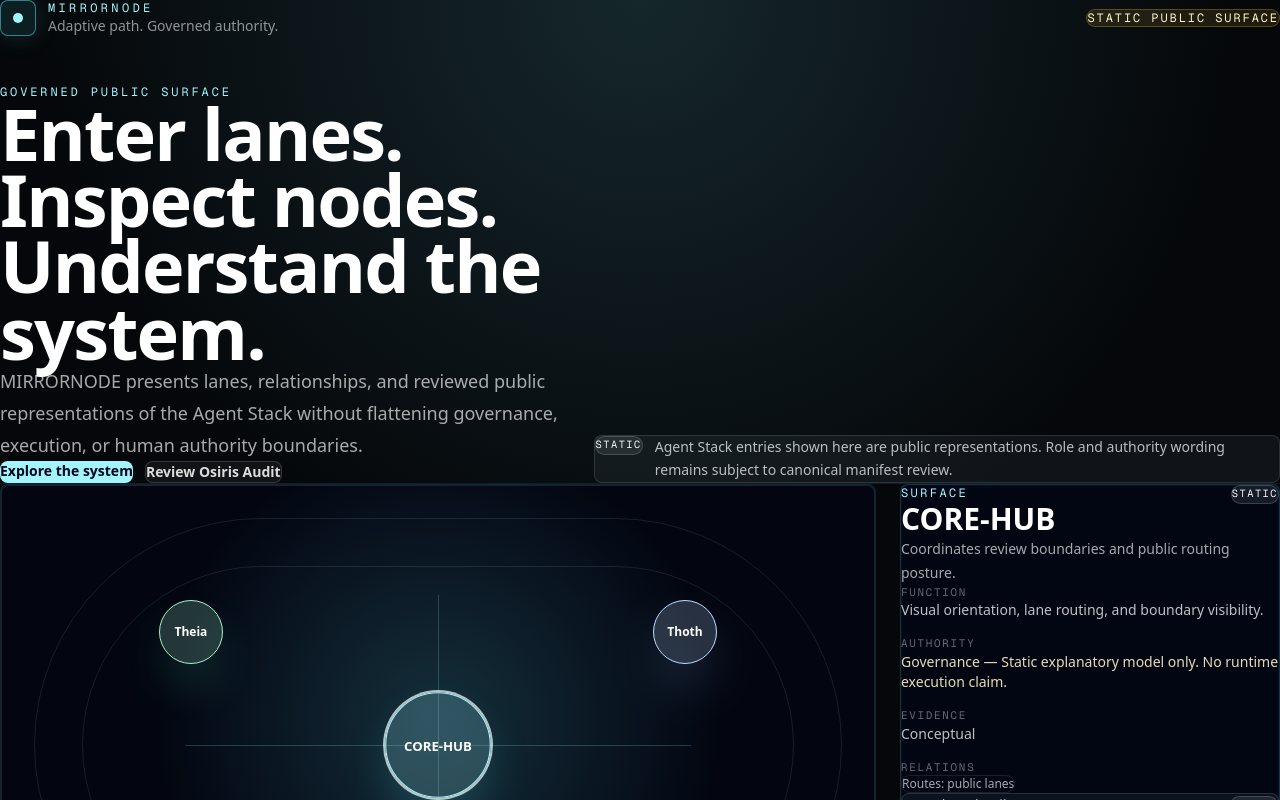
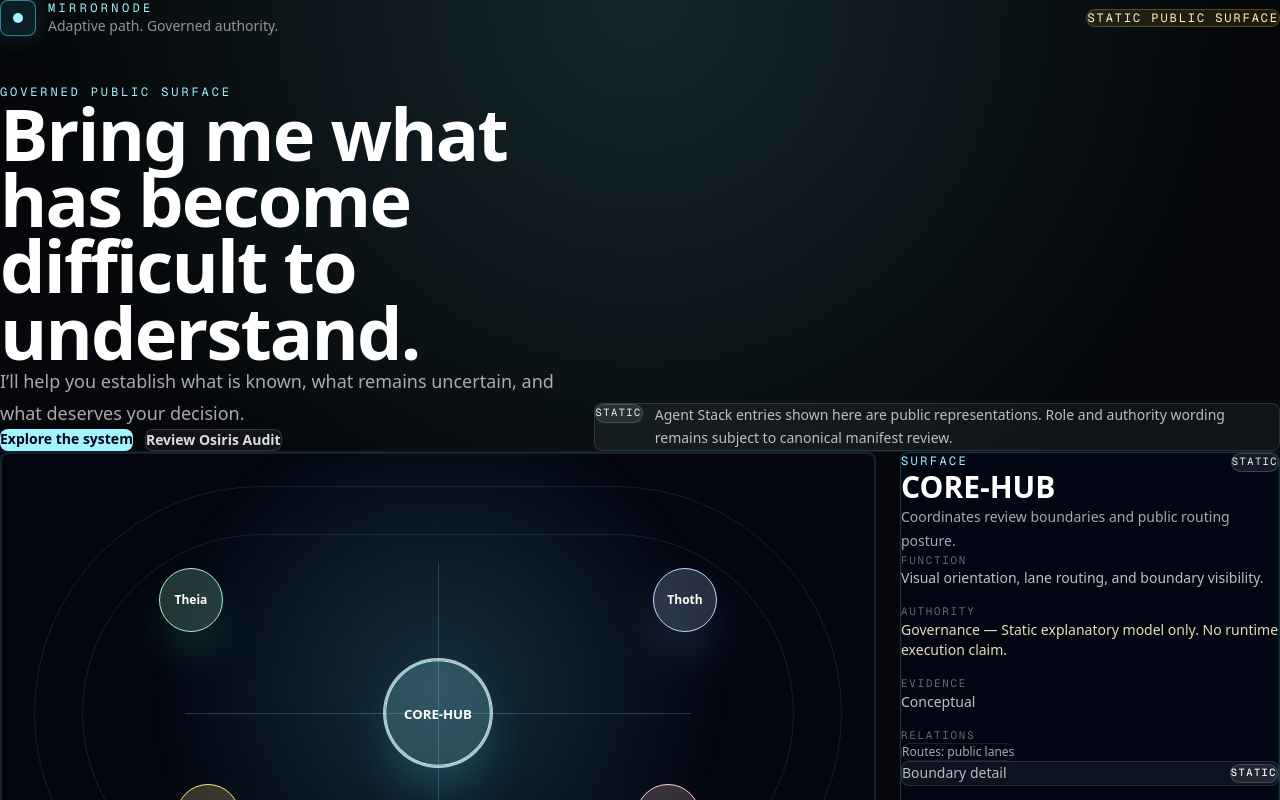
Before and after one commit to mirrornode/mirrornode-platform, a Next.js app: page / in a window 1280 px wide. Shown: the top 800 px of the page. Built offline with nearby package versions, Linux system fonts and the light colour scheme.

Commit message:
docs: establish Oracle front-door invitation

```diff
--- a/components/mirrornode/SurfaceHero.tsx
+++ b/components/mirrornode/SurfaceHero.tsx
@@ -26,10 +26,10 @@ export function SurfaceHero() {
           <div className="max-w-3xl">
             <p className="mb-4 font-mono text-xs uppercase tracking-[0.24em] text-cyan-200">Governed public surface</p>
             <h1 className="max-w-4xl text-5xl font-semibold leading-[0.92] tracking-tight text-white md:text-7xl">
-              Enter lanes. Inspect nodes. Understand the system.
+              Bring me what has become difficult to understand.
             </h1>
             <p className="mt-6 max-w-2xl text-lg leading-8 text-white/65">
-              MIRRORNODE presents lanes, relationships, and reviewed public representations of the Agent Stack without flattening governance, execution, or human authority boundaries.
+              I’ll help you establish what is known, what remains uncertain, and what deserves your decision.
             </p>
             <div className="mt-7 flex flex-wrap gap-3">
               <a href="#surface" className="rounded-lg bg-cyan-200 px-4 py-3 text-sm font-semibold text-slate-950 transition hover:bg-cyan-100">
```
